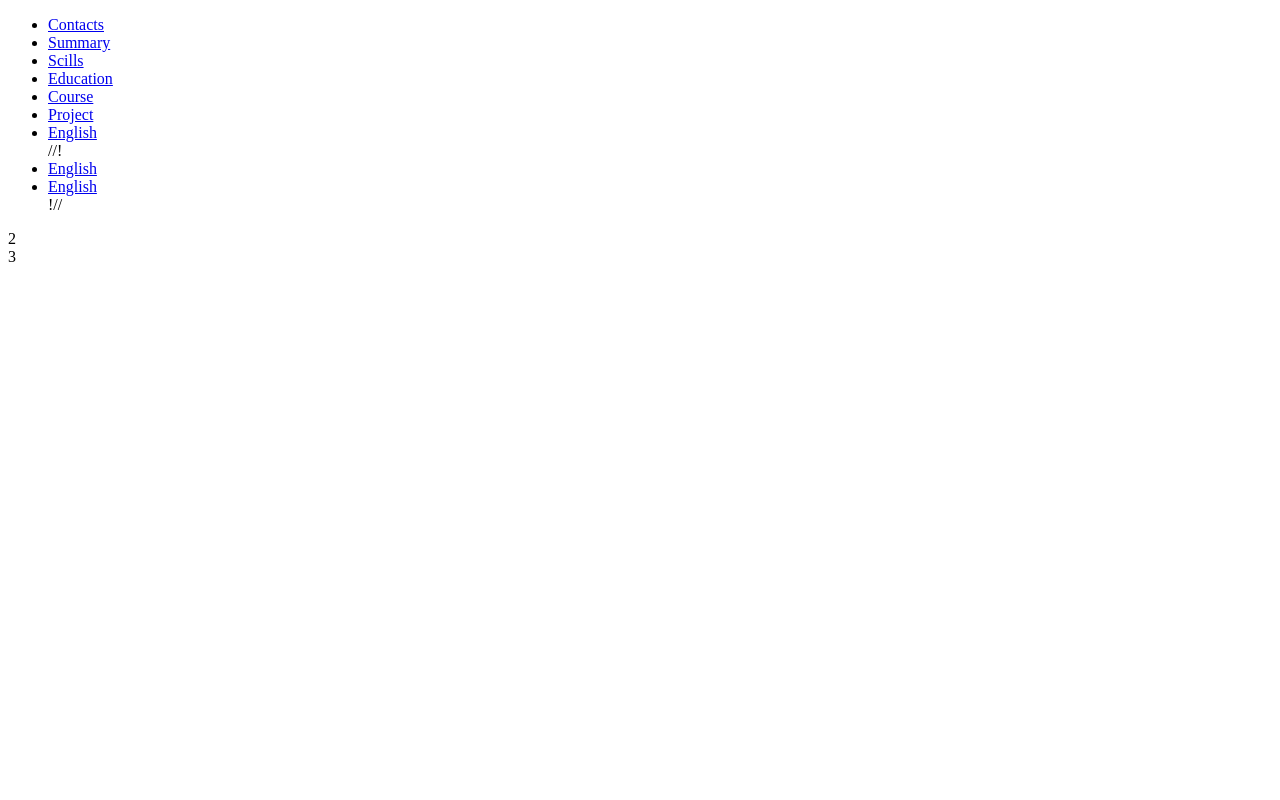
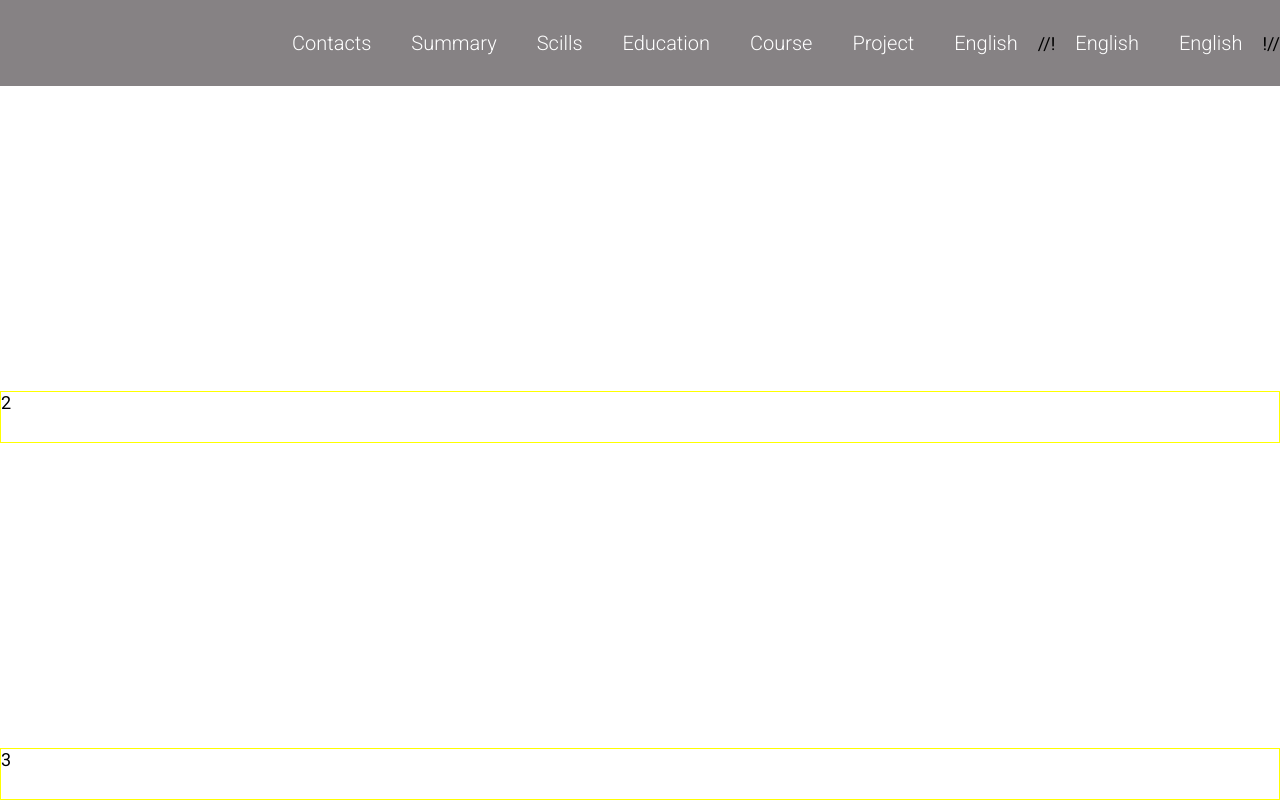
Before and after one commit to sasnatalia/rsschool-cv-WORK, a plain HTML site: page index.html in a window 1280 px wide. Drawn offline with Linux system fonts and the light colour scheme.

Commit message:
feat: add info in style.css

```diff
--- a/style.css
+++ b/style.css
@@ -1 +1,81 @@
-!
+
+* {
+	box-sizing: border-box;
+}
+
+html {
+	scroll-behavior: smooth;
+}
+
+body {
+	display: flex;
+	flex-direction: column;
+	justify-content: space-between;
+	min-height: 100vh;
+	min-width: 320px;
+	margin: 0;
+	padding: 0;
+	font-family: 'Roboto', sans-serif;
+	font-size: 18px;
+}
+
+.header {
+	background-color: #868284;
+}
+
+.main {
+	border: 1px solid yellow;
+}
+
+.footer {
+	border: 1px solid yellow;
+}
+.container {
+	max-width: 1440px;
+	margin: 0 auto;
+	min-height: 50px;
+}
+
+.nav-list {
+	/* при помощи этих свойств элементы навигации в строку становятся*/
+	display: flex;
+	justify-content: flex-end;
+	align-items: center;
+	/* элементы навигации в строку становятся*/
+	/* элементы навигации в строку становятся*/
+	list-style: none;
+}
+
+.nav-link {
+	padding: 0 20px;
+	line-height: 50px;
+	text-decoration: none;
+	font-size: 20px;
+	font-weight: 300;
+	line-height: 50px;
+	color: #fff;
+}
+.nav-link::after {
+	content "";
+	position: absolute;
+	left: 12px;
+	bottom: -5px;
+	width: calc(100%-24px);
+	height: 2px;
+	background-color: #fff;
+	opacity: 0;
+	transition: .5s
+}
+
+.nav-link:hover::after {
+	opacity: 1;
+	animation-name: slidein;
+	animation-duration: 1s;
+	animation-fill-mode: forwards;
+}
+
+.section-item a {
+	color: aquamarine;
+	text-decoration: none;
+	transition: color 0.5s;
+}
```
